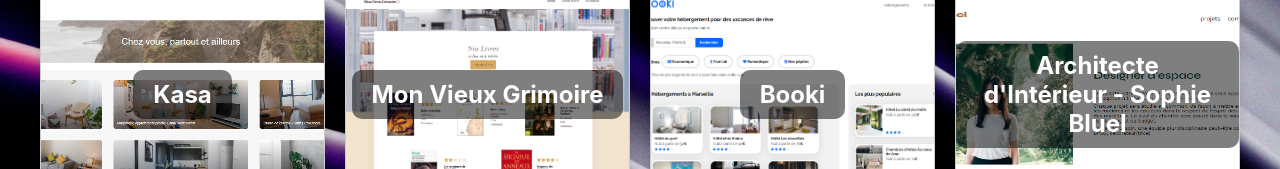
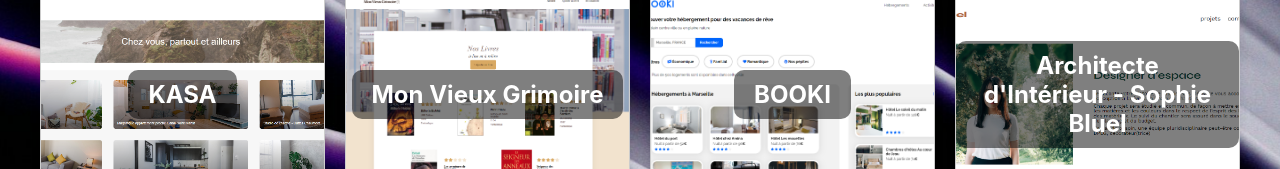
Before and after one commit to PolZeck/P8_Portfolio, a React (Create React App) app: page / in a window 1280 px wide. Shown: the part 957-1126 px from the top of the page. Built offline with nearby package versions, Linux system fonts and the light colour scheme.

Commit message:
gh-pages added

```diff
--- a/src/Components/Caroussel/Carousel.css
+++ b/src/Components/Caroussel/Carousel.css
@@ -36,6 +36,6 @@
 }
 
 .carousel-navigation img {
-  width: 90%;
+  width: 80%;
   max-height: 80vh; /* Ajustez selon vos besoins */
 }
--- a/src/Components/Caroussel/Carousel.jsx
+++ b/src/Components/Caroussel/Carousel.jsx
@@ -1,5 +1,5 @@
 import React, { useState } from 'react';
-import ImagePath from '../../Datas/Imagepath';
+import ImagePath from '../../Datas/Imagepath.js';
 import { FaChevronLeft, FaChevronRight } from 'react-icons/fa'; // Importation des icônes de flèche
 import './Carousel.css'; // Importation des styles CSS
 
--- a/src/Components/Modal/Modal.jsx
+++ b/src/Components/Modal/Modal.jsx
@@ -16,12 +16,12 @@
         <div className="modal-content">
           <h2 className="modal-title">{project.title}</h2>
           <p className="modal-description">{project.description}</p>
+          <Carousel images={project.carouselImages} />
           <div className="modal-skills">
             {project.skills.map((skill, index) => (
               <span className="modal-skill" key={index}>{skill}</span>
             ))}
           </div>
-          <Carousel images={project.carouselImages} />
           <a href={project.github} target="_blank" rel="noopener noreferrer" className="github-button">GitHub</a>
         </div>
       </div>
--- a/src/Components/Modal/modalStyles.css
+++ b/src/Components/Modal/modalStyles.css
@@ -66,7 +66,7 @@
   left: 50%;
   transform: translate(-50%, -50%);
   z-index: 9999;
-  background-color: #fff;
+  background-color: #605269;
   width: 95%; /* Ajuste la largeur de la modale */
   height: 90%; /* Ajuste la hauteur de la modale */
   max-width: 1100px; /* Largeur maximale de la modale */
@@ -89,12 +89,15 @@
 }
 
 .modal-title {
-  font-size: 24px;
+  font-size: 44px;
   text-align: center;
+  margin: 0;
+  padding-bottom: 20px;
 }
 
 .modal-description {
   font-size: 18px;
+  padding-bottom: 10px;
 }
 
 .modal-skills {
@@ -106,10 +109,10 @@
 .modal-skill {
   background-color: #550bd6;
   color: white;
-  padding: 5px 10px;
+  padding: 10px 15px;
   margin-right: 5px;
   border-radius: 20px;
-  font-size: 14px;
+  font-size: 16px;
 }
 
 .modal-image {
@@ -125,7 +128,7 @@
   text-align: center;
   background-color: #7e57c2;
   color: white;
-  padding: 10px 20px; /* Ajuste le rembourrage */
+  padding: 30px 60px; /* Ajuste le rembourrage */
   margin-top: 20px;
   text-decoration: none;
   border-radius: 10px;
--- a/src/Datas/PortfolioData.json
+++ b/src/Datas/PortfolioData.json
@@ -2,8 +2,8 @@
 [
   {
     "id": 1,
-    "title": "Kasa",
-    "description": "Le projet Kasa d'OpenClassrooms vise à développer une application de gestion immobilière permettant de consulter, réserver et gérer des biens immobiliers en ligne." ,
+    "title": "KASA",
+    "description": "Le projet Kasa consiste à créer une application de location de logements entre particuliers, offrant une interface utilisateur fluide et des fonctionnalités avancées pour faciliter la recherche, la réservation et la gestion des annonces de location." ,
     "skills": ["React", "JavaScript", "HTML", "CSS"],
     "imageKey": "Kasa",
     "github":"https://github.com/PolZeck/Kasa_OC.git",
@@ -12,7 +12,7 @@
   {
     "id": 2,
     "title": "Mon Vieux Grimoire",
-    "description": "Le Projet de Mon Vieux Grimoire vise à répertorier des annonces de livres, en donnant des infos sur ceux ci ainsi que une notation. ",
+    "description": "Le projet Mon Vieux Grimoire consiste à développer une application de gestion de bibliothèque personnelle, permettant aux utilisateurs de cataloguer, évaluer et partager leurs livres favoris, tout en découvrant de nouvelles lectures recommandées.",
     "skills": ["Node.js", "MongoDB", "Express"],
     "imageKey": "MVG",
     "github":"https://github.com/PolZeck/MVG.git",
@@ -20,8 +20,8 @@
     },
   {
     "id": 3,
-    "title": "Booki",
-    "description": "Booki a été mon premier vrai projet. ",
+    "title": "BOOKI",
+    "description": "Le projet Booki consiste à développer une plateforme de réservation de vacances intuitive et ergonomique, permettant aux utilisateurs de rechercher et de réserver facilement des hébergements et des activités touristiques",
     "skills": ["HTML", "CSS"],
     "imageKey": "Booki",
     "github":"https://github.com/PolZeck/ProjetBookiOC.git",
@@ -30,7 +30,7 @@
   {
     "id": 4,
     "title": "Architecte d'Intérieur - Sophie Bluel",
-    "description": "Mon Premier projet JavaScript.",
+    "description": "Le projet Sophie Bluel - Architecte d'intérieur consiste à concevoir un site web professionnel pour une architecte d'intérieur, mettant en valeur ses réalisations, ses services et son expertise à travers un design élégant et une navigation intuitive.",
     "skills": ["HTML", "CSS", "JavaScript"],
     "imageKey": "Sophie",
     "github":"https://github.com/PolZeck/Projet_3_OC.git",
--- a/src/Pages/Home/Home.jsx
+++ b/src/Pages/Home/Home.jsx
@@ -2,7 +2,7 @@
 import Projet from '../../Components/Projet/Projet.jsx';
 import Modal from '../../Components/Modal/Modal.jsx';
 import portfolioData from '../../Datas/PortfolioData.json';
-import imagePaths from '../../Datas/Imagepath.jsx';
+import imagePaths from '../../Datas/Imagepath.js';
 import './styles.css';
 
 const Home = () => {
```
Also changed, not shown: package.json (+7 -1 lines), src/Datas/Imagepath.js (renamed from src/Datas/Imagepath.jsx), 1 other file (tests, documents, lock files or other folders).
